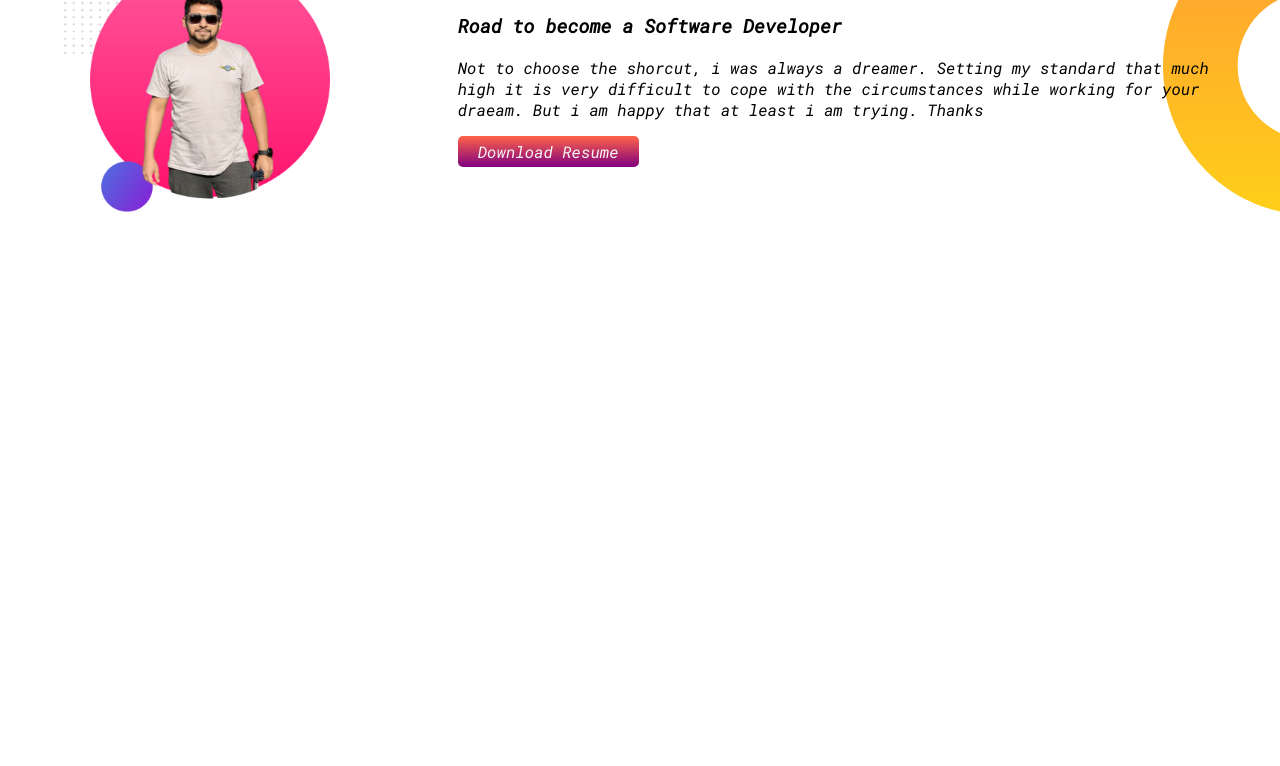
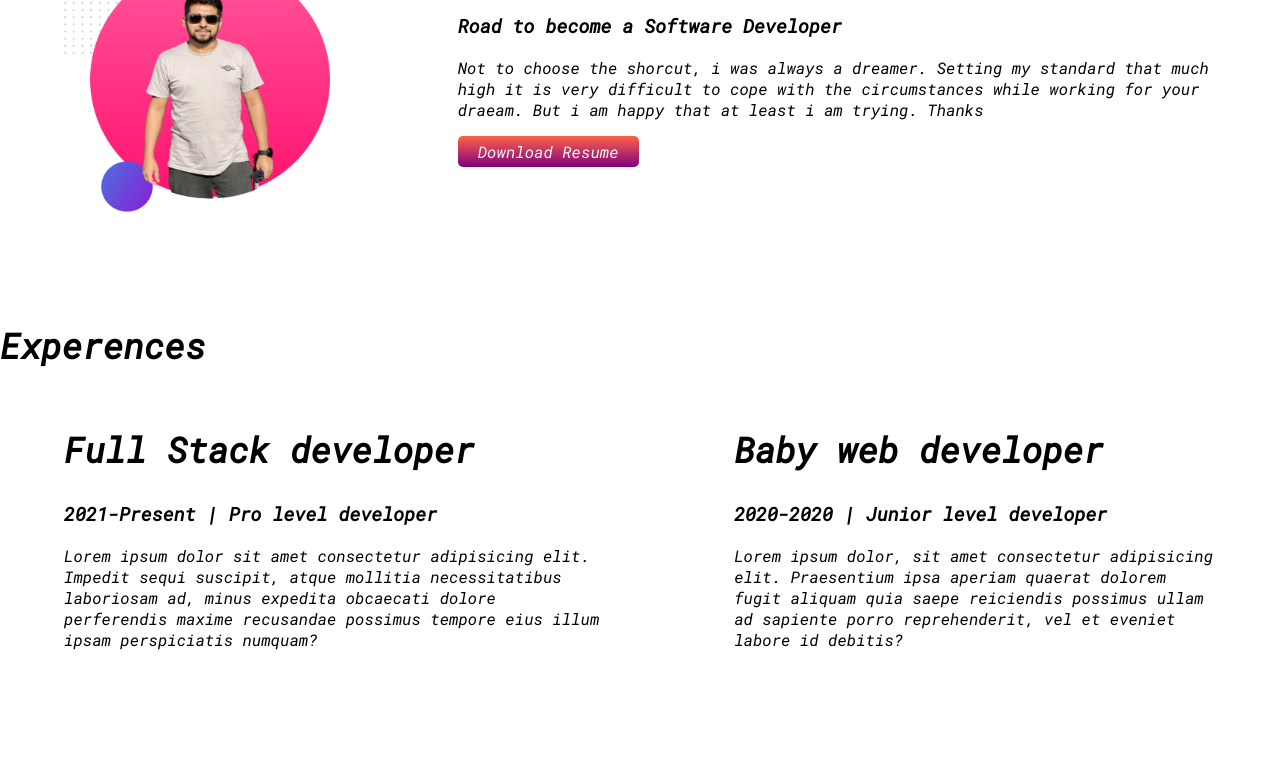
Before and after one commit to this-is-emon/developer-portfolio, a plain HTML site: page index.html in a window 1280 px wide. Shown: the part 552-1318 px from the top of the page. Before the commit the page ends 874 px from the top, so only its background shows below. Drawn offline with Linux system fonts and the light colour scheme.

Commit message:
commit till video 4-7

```diff
--- a/index.html
+++ b/index.html
@@ -14,7 +14,7 @@
     <link rel="stylesheet" href="style.css" />
   </head>
   <body>
-    <section class="top-banner">
+    <section class="top-banner flexible-container">
       <div class="half-width">
         <h1>Hi! This is</h1>
         <h1>
@@ -34,7 +34,7 @@
         <img src="images/emon-bg1.png" alt="myImage1" />
       </div>
     </section>
-    <section class="dream-big">
+    <section class="flexible-container">
       <div class="half-width">
         <img src="images/emon-bg2.png" alt="myImage2" />
       </div>
@@ -49,5 +49,21 @@
         </p>
       </div>
     </section>
+    <section class="experience-area">
+      <h1>Experences</h1>
+      <div class="flexible-container">
+        <div class="half-width">
+          <h1>Full Stack developer</h1>
+          <h3>2021-Present | Pro level developer</h3>
+          <p>Lorem ipsum dolor sit amet consectetur adipisicing elit. Impedit sequi suscipit, atque mollitia necessitatibus laboriosam ad, minus expedita obcaecati dolore perferendis maxime recusandae possimus tempore eius illum ipsam perspiciatis numquam?</p>
+      </div>
+      <div class="half-width">
+          <h1>Baby web developer</h1>
+          <h3>2020-2020 | Junior level developer</h3>
+          <p>Lorem ipsum dolor, sit amet consectetur adipisicing elit. Praesentium ipsa aperiam quaerat dolorem fugit aliquam quia saepe reiciendis possimus ullam ad sapiente porro reprehenderit, vel et eveniet labore id debitis?</p>
+      </div>
+      </div>
+
+    </section>
   </body>
 </html>
--- a/style.css
+++ b/style.css
@@ -11,7 +11,7 @@ h1 {
 #sur-name {
   color: darkmagenta;
 }
-section {
+.flexible-container{
   display: flex;
   margin-bottom: 100px;
 }
```
